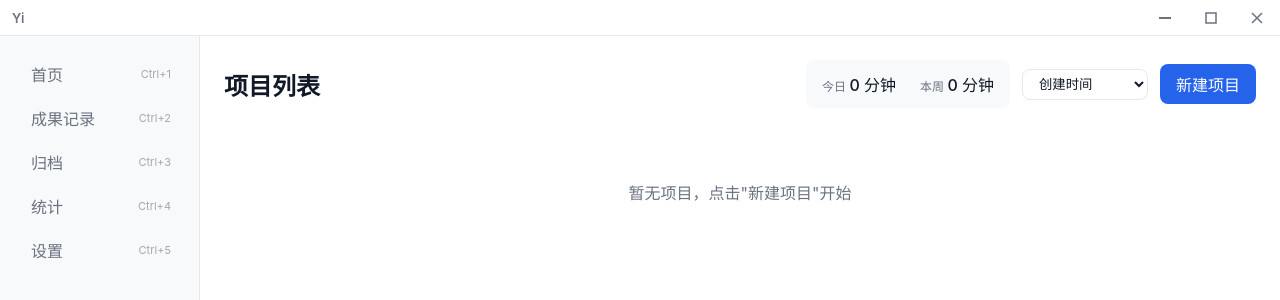
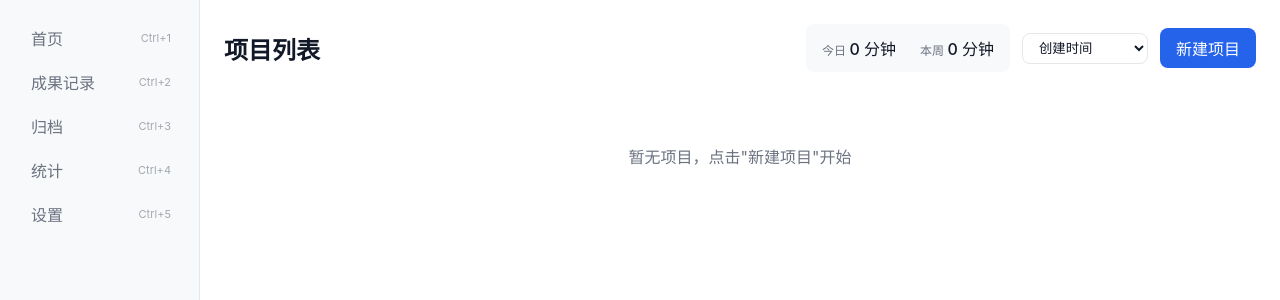
Before and after one commit to nicheng251/Yi, a React (Vite) app: page / in a window 1280 px wide. Shown: the top 300 px of the page. Built offline with nearby package versions, Linux system fonts and the light colour scheme.

Commit message:
test: 恢复原生标题栏，诊断IPC问题

```diff
--- a/src-tauri/tauri.conf.json
+++ b/src-tauri/tauri.conf.json
@@ -20,8 +20,7 @@
         "minHeight": 600,
         "resizable": true,
         "fullscreen": false,
-        "center": true,
-        "decorations": false
+        "center": true
       }
     ],
     "security": {
--- a/src/App.tsx
+++ b/src/App.tsx
@@ -9,7 +9,6 @@ import { useSettingsStore } from "./store/settings";
 import { useTimerStore } from "./store/timer";
 import { ToastProvider } from "./components/Toast";
 import { ErrorBoundary } from "./components/ErrorBoundary";
-import { TitleBar } from "./components/TitleBar";
 import { useBrowserRestrictions } from "./hooks/useBrowserRestrictions";
 import { useShortcut } from "./hooks/useShortcut";
 import { useGlobalShortcut } from "./hooks/useGlobalShortcut";
@@ -89,9 +88,7 @@ function App() {
   return (
     <ErrorBoundary>
       <ToastProvider>
-        <div style={{ display: "flex", flexDirection: "column", height: "100vh" }}>
-          <TitleBar />
-          <div style={{ display: "flex", flex: 1, overflow: "hidden" }}>
+        <div style={{ display: "flex", height: "100vh" }}>
           <nav className="sidebar">
             <div className="sidebar-nav">
               {NAV_LINKS.map(({ to, label, hint }) => (
@@ -110,7 +107,6 @@ function App() {
             </Routes>
           </main>
         </div>
-      </div>
       </ToastProvider>
     </ErrorBoundary>
   );
--- a/src/components/TitleBar.tsx
+++ /dev/null
@@ -1,43 +0,0 @@
-import { useState, useEffect } from "react";
-import { getCurrentWindow } from "@tauri-apps/api/window";
-
-export function TitleBar() {
-  const [appWindow, setAppWindow] = useState<ReturnType<typeof getCurrentWindow> | null>(null);
-
-  useEffect(() => {
-    try {
-      setAppWindow(getCurrentWindow());
-    } catch (e) {
-      console.error("[TitleBar] init failed:", e);
-    }
-  }, []);
-
-  const handleMinimize = () => appWindow?.minimize();
-  const handleMaximize = () => appWindow?.toggleMaximize();
-  const handleClose = () => appWindow?.close();
-
-  return (
-    <div className="titlebar">
-      <div className="titlebar-drag">
-        <span className="titlebar-appname">Yi</span>
-      </div>
-      <div className="titlebar-controls">
-        <button type="button" className="titlebar-btn" onClick={handleMinimize} title="最小化">
-          <svg width="12" height="12" viewBox="0 0 12 12">
-            <rect y="5" width="12" height="2" fill="currentColor" />
-          </svg>
-        </button>
-        <button type="button" className="titlebar-btn" onClick={handleMaximize} title="最大化/还原">
-          <svg width="12" height="12" viewBox="0 0 12 12">
-            <rect x="1" y="1" width="10" height="10" stroke="currentColor" strokeWidth="1.5" fill="none" />
-          </svg>
-        </button>
-        <button type="button" className="titlebar-btn titlebar-close" onClick={handleClose} title="关闭">
-          <svg width="12" height="12" viewBox="0 0 12 12">
-            <path d="M1 1L11 11M11 1L1 11" stroke="currentColor" strokeWidth="1.5" />
-          </svg>
-        </button>
-      </div>
-    </div>
-  );
-}
--- a/src/styles/global.css
+++ b/src/styles/global.css
@@ -183,62 +183,6 @@ a {
 .error-fallback h2 { color: var(--danger); margin-bottom: 16px; }
 .error-fallback p { color: var(--text-secondary); margin-bottom: 16px; }
 
-/* Title Bar */
-.titlebar {
-  height: 36px;
-  display: flex;
-  align-items: center;
-  justify-content: space-between;
-  background-color: var(--bg-primary);
-  border-bottom: 1px solid var(--border-soft);
-  user-select: none;
-  flex-shrink: 0;
-}
-
-.titlebar-drag {
-  display: flex;
-  align-items: center;
-  gap: 8px;
-  padding-left: 12px;
-  height: 100%;
-  flex: 1;
-  -webkit-app-region: drag;
-}
-
-.titlebar-appname { font-size: 13px; font-weight: 600; color: var(--text-secondary); }
-
-.titlebar-controls {
-  display: flex;
-  height: 100%;
-  -webkit-app-region: no-drag;
-}
-
-.titlebar-btn {
-  width: 46px;
-  height: 100%;
-  display: flex;
-  align-items: center;
-  justify-content: center;
-  background: none;
-  border: none;
-  color: var(--text-secondary);
-  cursor: pointer;
-}
-
-.titlebar-btn svg {
-  pointer-events: none;
-}
-
-.titlebar-btn:hover {
-  background-color: var(--bg-tertiary);
-  color: var(--text-primary);
-}
-
-.titlebar-close:hover {
-  background-color: var(--danger);
-  color: white;
-}
-
 /* Sidebar */
 .sidebar {
   width: 200px;
```
